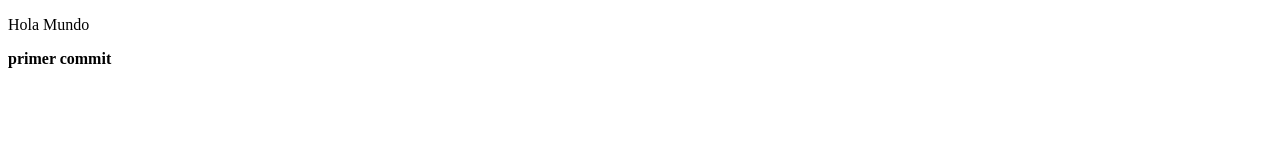
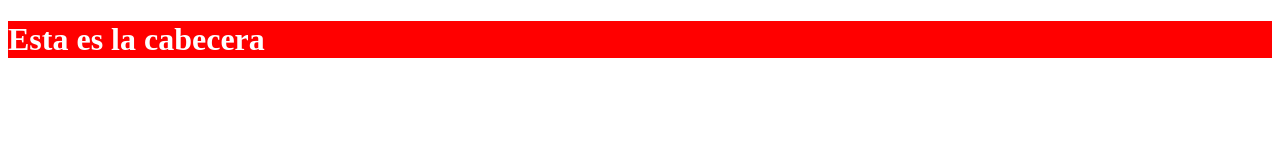
Before and after one commit to guidoyan/oficina, a plain HTML site: page index.html in a window 1280 px wide. Drawn offline with Linux system fonts and the light colour scheme.

Commit message:
cambios header

```diff
--- a/index.html
+++ b/index.html
@@ -4,10 +4,13 @@
     <meta charset="UTF-8">
     <meta name="viewport" content="width=device-width, initial-scale=1.0">
     <meta http-equiv="X-UA-Compatible" content="ie=edge">
+    <link rel="stylesheet" href="style1.css">
     <title>Document</title>
 </head>
 <body>
-    <p>Hola Mundo</p>
-    <strong>primer commit</strong>
+<header class="cabecera">
+<h1>Esta es la cabecera</h1>
+</header>
+
 </body>
 </html>
--- /dev/null
+++ b/style1.css
@@ -0,0 +1,4 @@
+.cabecera{
+    background-color: red;
+    color: white;
+}
```
